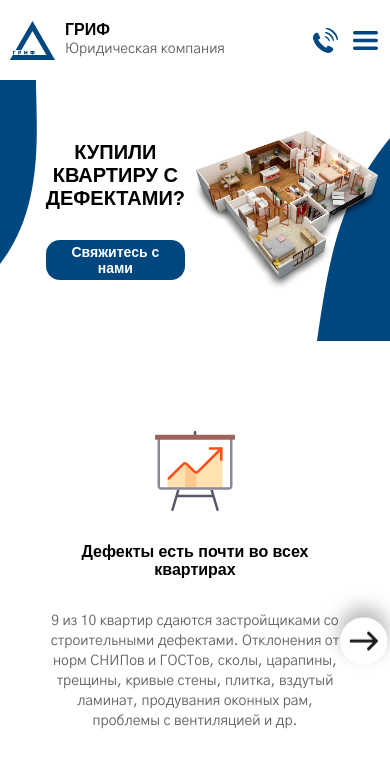
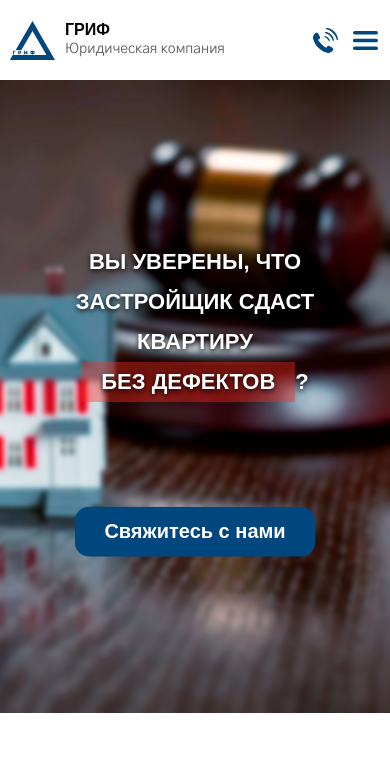
Before and after one commit to ervnkv/royalestate, a React (Create React App) app: page / in a window 390 px wide. Shown: the top 781 px of the page. Built offline with nearby package versions, Linux system fonts and the light colour scheme; a web font is replaced by a local one.

Commit message:
Начал оптимизацию скролла

```diff
--- a/src/components/02_Cover.js
+++ b/src/components/02_Cover.js
@@ -8,7 +8,7 @@ export default function Cover({ID,openCall}) {
 				<div className='f-row container'>
 					<div className='f-row content'>
 						<div className='f-column text'>
-							<h2>КУПИЛИ КВАРТИРУ С ДЕФЕКТАМИ?</h2>
+							<h2>ВЫ УВЕРЕНЫ, ЧТО ЗАСТРОЙЩИК СДАСТ КВАРТИРУ <mark>БЕЗ ДЕФЕКТОВ</mark>?</h2>
 							<button onClick={()=>openCall()}>
 								<h5>Свяжитесь с нами</h5>
 							</button>
--- a/src/components/02_Cover.scss
+++ b/src/components/02_Cover.scss
@@ -4,14 +4,26 @@
     margin: 0;
     margin-top: 80px;
     align-items:center;
+    justify-content: center;
     background-color: $textAccent;
-    height: fit-content;
+    // height: fit-content;
+
+    background-image: url("../../public/img/test.jpg");
+    background-size: cover;
+    background-position: center;
+    background-repeat: no-repeat;
+    height: calc(100vh - 80px);
+
+    user-select: none;
+
     .container{
-        background-image: url("../../public/img/cover-bg.svg");
-        background-size: cover;
-        background-position: center;
-        background-repeat: no-repeat;
+        // background-image: url("../../public/img/cover-bg.svg");
+        // background-size: cover;
+        // background-position: cent er;
+        // background-repeat: no-repeat;
+        height: 100%;
         .content{
+            width: 100%;
             padding: 50px 0;
             margin: 0 auto;
             display: flex;
@@ -19,77 +31,154 @@
             justify-content: center;
             .text{
                 display: flex;
-                align-items:flex-start;
+                align-items:center;
                 justify-content:space-between;
-                h2,h3{
-                    font-size: 40px;
-                    color: black;
+                h2,h3,mark{
+                    font-size: 70px;
+                    font-weight: 800;
+                    line-height: 120px;
+                    margin: 0 auto;
+                    color: white;
                     border: none;
-                    max-width: 350px;
-                    text-align: left;
+                    max-width: 85%;
+                    text-shadow:  0px 2px 5px rgba(0,0,0,0.9);
+                    mark{
+                        display:inline-block;
+                        background-color: rgba(255, 45, 30, 0.4);
+                        padding: 0 20px;
+                        animation: show-strong 2s normal ease;
+                        @keyframes show-strong {
+                            0% {
+                                opacity: 0;
+                                transform: translateY(30%);
+                            }
+
+                            100% {
+                                opacity: 1;
+                                transform: translateY(0%);
+                            }
+                        }
+                    }
                 }
                 button{
                     margin-top: 100px;
-                    width: 300px;
-                    height: 50px;
+                    width: 400px;
+                    height: 60px;
                     h5{
                         font-size: 24px;
+                    }
+                    animation: button-pulsate 2s infinite;
+                    @keyframes button-pulsate {
+                        0%   { translate: 0 0px;}
+                        50%  { translate: 0 5px;}
+                        100% { translate: 0 0px;}
                     }
                 }
             }
             img{
+                display: none; //
+
                 max-width: 500px;
             }
         }
     }
 }
-@media (max-width:1200px){
+@media (max-width:1600px){
     .cover {
-        margin: 0;
-        margin-top: 80px;
-        align-items:center;
-        background-color: $textAccent;
-        height: fit-content;
+        height: calc(75vh);
         .container{
-            background-image: url("../../public/img/cover-bg-small.svg");
-            background-size: cover;
-            background-position: center;
-            background-repeat: no-repeat;
             .content{
-                padding: 50px 10px;
-                display: flex;
-                align-items:center;
-                justify-content:flex-start;
                 .text{
-                    display: flex;
-                    align-items:center;
-                    justify-content:center;
-                    width:min-content;
-                    margin: 0 10px 0 auto;
-
-
-                    h2,h3{
-                        font-size: 20px;
-                        color: black;
-                        border: none;
-                        // max-width: 350px;
-                        text-align: center;
+                    h2,h3,mark{
+                        max-width: 70%;
+                        font-size: 45px;
+                        line-height: 100px;
                     }
-                    button{
-                        margin-top: 30px;
-                        height: 40px;
-                        width: auto;
-                        padding: 0 10px;
-                        h5{
-                            font-size: 14px;
-                        }
-                    }
-                }
-                img{
-                    // position: absolute;
-                    width: 50%;
                 }
             }
         }
     }
 }
+@media (max-width:1050px){
+    .cover {
+        height: calc(75vh);
+        .container{
+            .content{
+                .text{
+                    h2,h3,mark{
+                        max-width: 80%;
+                        font-size: 45px;
+                        line-height: 100px;
+                    }
+                }
+            }
+        }
+    }
+}
+@media (max-width:850px){
+    .cover {
+        .container{
+            .content{
+                .text{
+                    h2,h3,mark{
+                        max-width: 85%;
+                        font-size: 40px;
+                        line-height: 80px;
+                    }
+                }
+            }
+        }
+    }
+}
+@media (max-width:750px){
+    .cover {
+        .container{
+            .content{
+                .text{
+                    h2,h3,mark{
+                        max-width: 90%;
+                        font-size: 35px;
+                        line-height: 75px;
+                    }
+                }
+            }
+        }
+    }
+}
+@media (max-width:550px){
+    .cover {
+        .container{
+            .content{
+                .text{
+                    h2,h3,mark{
+                        max-width: 90%;
+                        font-size: 28px;
+                        line-height: 50px;
+                    }
+                    button{
+                        height: 50px;
+                        max-width: 60%;
+                        h5{
+                            font-size: 20px;
+                        }
+                    }
+                }
+            }
+        }
+    }
+}
+@media (max-width:400px){
+    .cover {
+        .container{
+            .content{
+                .text{
+                    h2,h3,mark{
+                        max-width: 80%;
+                        font-size: 22px;
+                        line-height: 40px;
+                    }
+                }
+            }
+        }
+    }
+}
--- a/src/components/04_Defects.scss
+++ b/src/components/04_Defects.scss
@@ -54,9 +54,7 @@
                     border-radius: 0 0 20px 20px;
 
                     transition: all 0.5s;
-                    &:hover{
-                        cursor: pointer;
-                    }
+
                 }
             }
             .map{
--- a/src/components/11_CallBtn.scss
+++ b/src/components/11_CallBtn.scss
@@ -12,7 +12,8 @@
     align-items: center;
     justify-content: center;
     h5{
-      writing-mode:vertical-rl
+      writing-mode:vertical-rl;
+      transform: rotate(180deg);
     }
   }
 }
--- a/src/components/90_Carousel.scss
+++ b/src/components/90_Carousel.scss
@@ -8,12 +8,17 @@
     overflow-x:auto;
     scroll-snap-type: x;
     scrollbar-width: none;
+
+    border: 1px solid red;
+
     &::-webkit-scrollbar {
         display: none;
     }
     .card{
         position: relative;
         min-width: calc((100%)/3 - 20px);
+
+        border: 1px solid green;
     }
     &.grab{
         cursor:grab;
--- a/src/index.scss
+++ b/src/index.scss
@@ -27,7 +27,7 @@ body{
     margin-top: 100px;
 }
 
-h1, h2, h3{
+h1, h2, h3, strong{
     font-size: 24px;
     font-weight: 900;
     color: $textMain;
```
Also changed, not shown: src/components/90_Carousel.js (+62 -27 lines), package.json (line endings or trailing spaces), public/img/test.jpg (added).
